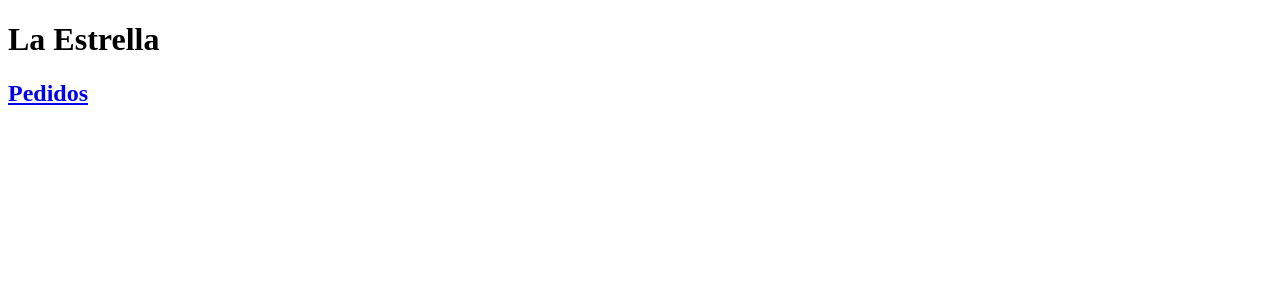
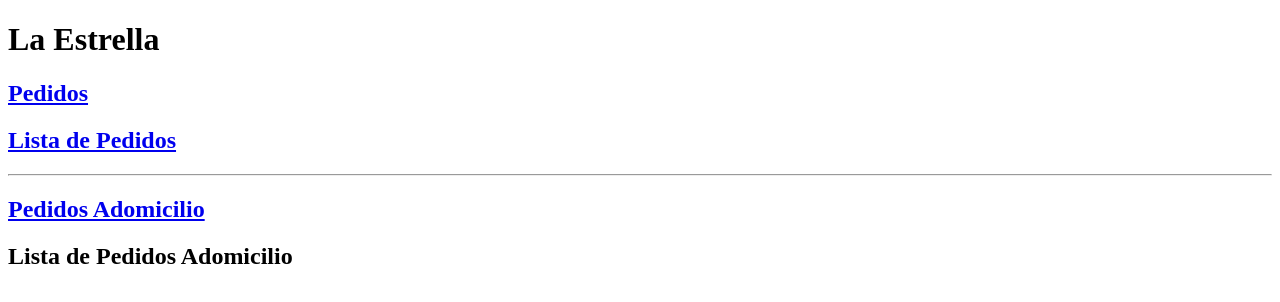
Before and after one commit to hermanoszeng/hermanoszeng.github.io, a plain HTML site: page index.html in a window 1280 px wide. Drawn offline with Linux system fonts and the light colour scheme.

Commit message:
added list links and delivery form link

```diff
--- a/index.html
+++ b/index.html
@@ -15,6 +15,14 @@
 	<!-- <h2><a href="https://fieldbook.com/forms/a3996cbe-c06f-4962-a374-b756f32f2e4e">Pedidos</a></h2> -->
 
 	<h2><a href="https://docs.google.com/forms/d/e/1FAIpQLSfNsndIMb8lQvNkLPuPAwUkmHFLx24Z8RBeGHkqsnlTwyIBfQ/viewform">Pedidos</a></h2>
+	<h2><a href="https://docs.google.com/spreadsheets/d/1mACOXoPJ6YaXH3fxswo0R3UZ7zjxepCi3Nr3zErjh60/edit?usp=sharing">Lista de Pedidos</a></h2>
+
+	<hr  />
+	<h2><a href="https://goo.gl/forms/kgf1okxzxKTqcE0L2">Pedidos Adomicilio</a></h2>
+	<h2><a href"https://docs.google.com/spreadsheets/d/10stFLtfAGlKa-5M_FDCmMS8utbwAUBbDdX7QVuykjwo/edit?usp=sharing">Lista de Pedidos Adomicilio</a></h2>
+
+
+
 
 
 	<!-- <h2><a href="https://docs.google.com/forms/d/e/1FAIpQLSfNsndIMb8lQvNkLPuPAwUkmHFLx24Z8RBeGHkqsnlTwyIBfQ/viewform?usp=pp_url&entry.44246357&entry.2099259855&entry.2112992024&entry.1434683527&entry.1375521745=%E2%98%90">Pedidos</a></h2> -->
```
